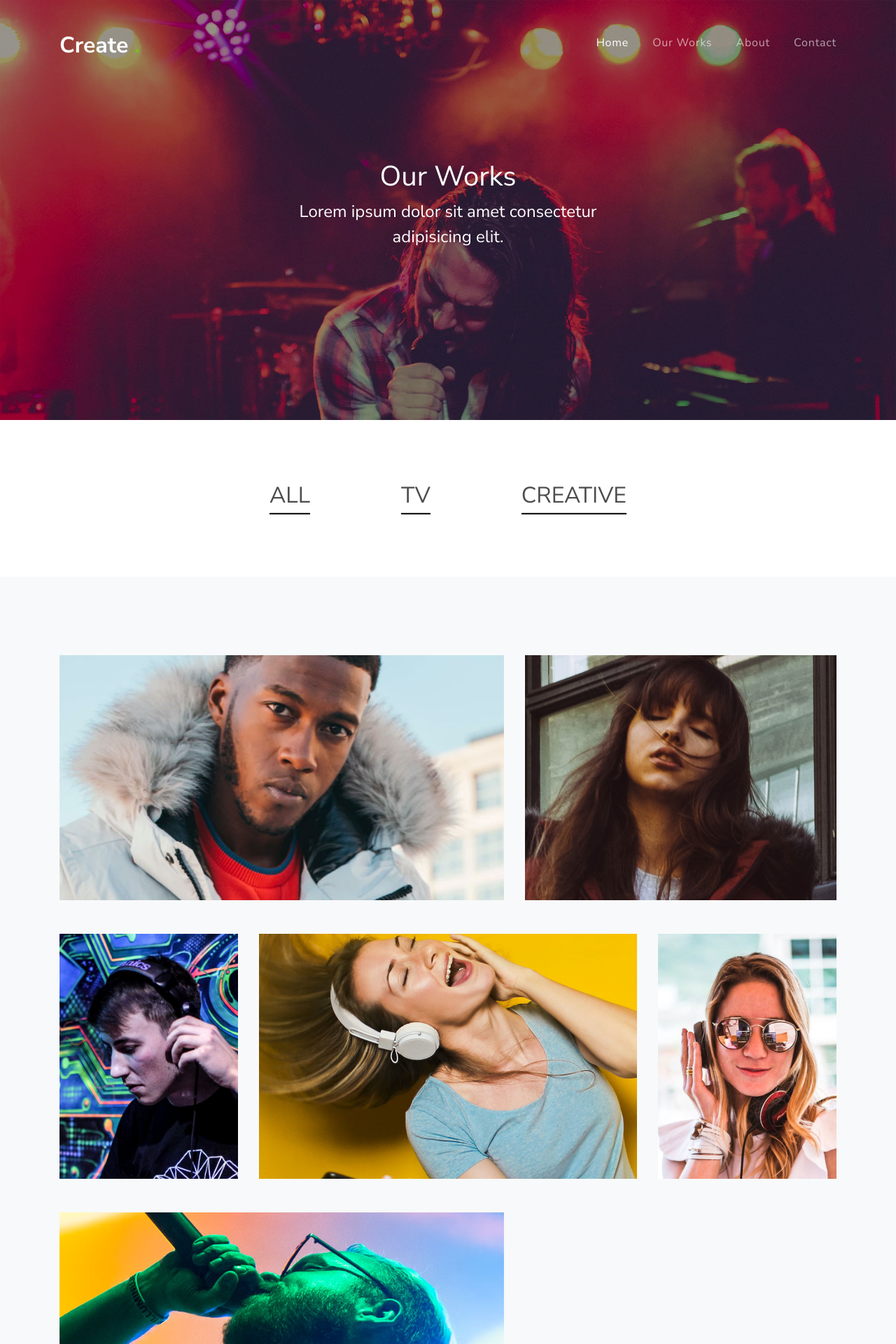
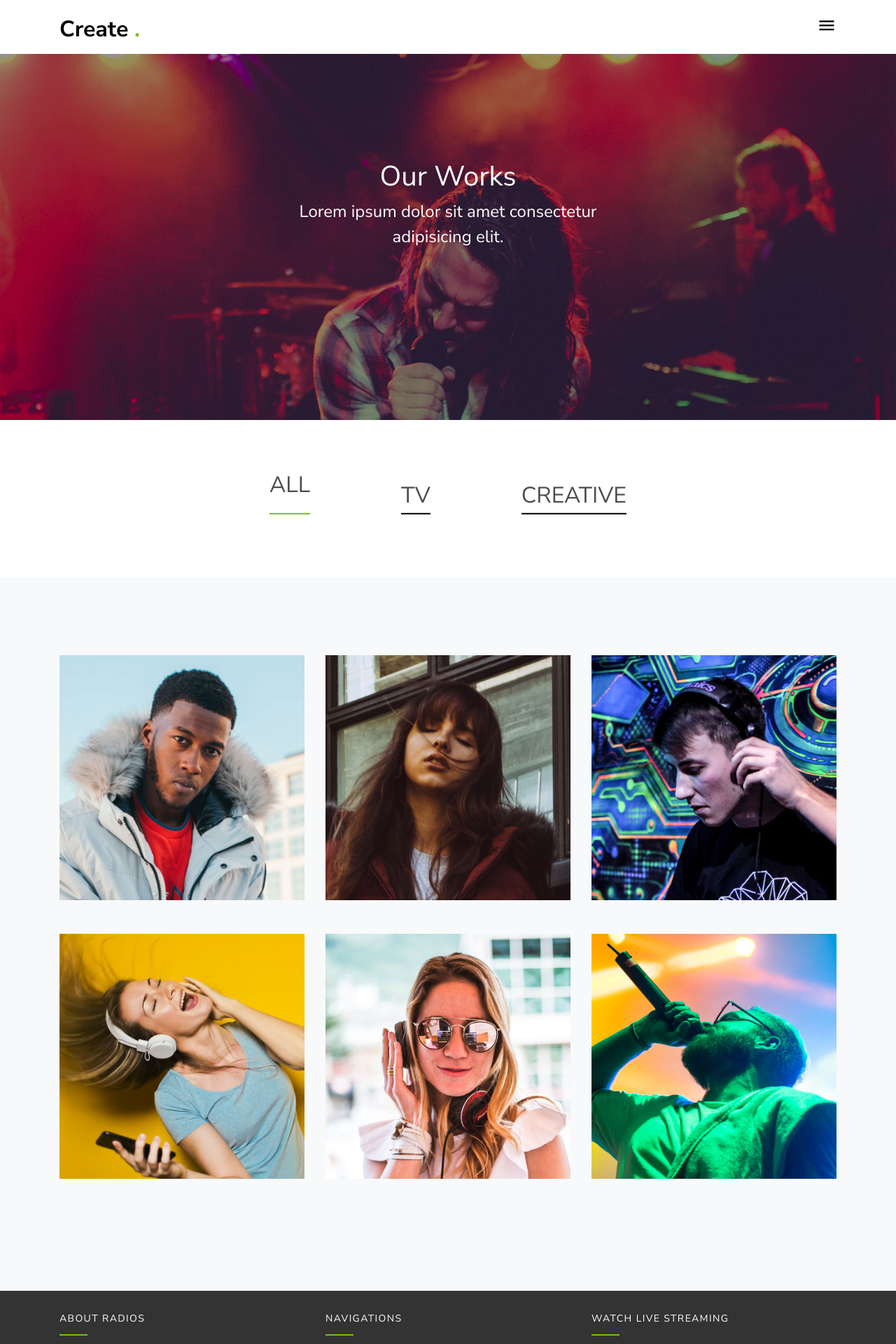
Before and after one commit to nss-agency/Grafo, a Django app: page /works/ in a window 1280 px wide. Shown: the top 1920 px of the page at 70% size. Run offline with Django 3.2, Linux system fonts and the light colour scheme; style sheets or scripts are compiled from the project's sources; some libraries are stand-ins or nearby versions; some web fonts are replaced.

Commit message:
isotope works

```diff
--- /dev/null
+++ b/static/scss/_works.scss
@@ -0,0 +1,8 @@
+.blank-work{
+	height: 350px;
+	.blank{
+		background: $black;
+		height: 100%;
+		width: 100%;
+	}
+}
--- a/static/scss/style.scss
+++ b/static/scss/style.scss
@@ -8,3 +8,4 @@
 @import "site-navbar";
 /* Blocks */
 @import "site-blocks";
+@import "works";
--- a/templates/includes/head_links.html
+++ b/templates/includes/head_links.html
@@ -1,6 +1,7 @@
 {% load static %}
 {% get_static_prefix as static %}
-<link rel="stylesheet" href="https://fonts.googleapis.com/css?family=Nunito+Sans:200,300,400,700,900|Roboto+Mono:300,400,500">
+<link rel="stylesheet"
+      href="https://fonts.googleapis.com/css?family=Nunito+Sans:200,300,400,700,900|Roboto+Mono:300,400,500">
 <link rel="stylesheet" href="{{ static }}fonts/icomoon/icomoon.css">
 
 <link rel="stylesheet" href="{{ static }}css/bootstrap.min.css">
--- a/templates/includes/index_navbar.html
+++ b/templates/includes/index_navbar.html
@@ -1,6 +1,6 @@
 <div class="site-wrap">
     <div class="site-navbar bg-white" data-aos="fade-up" data-aos-anchor="#nav-anchor"
-         data-aos-anchor-placement="bottom-bottom"
+         data-aos-anchor-placement="top-top"
          data-aos-delay="20">
         <div class="container py-1">
             <div class="row align-items-center">
--- a/templates/works.html
+++ b/templates/works.html
@@ -9,7 +9,7 @@
     {% include 'includes/head_links.html' %}
 </head>
 <body>
-{% include 'includes/navbar.html' %}
+{% include 'includes/index_navbar.html' %}
 <div class="site-blocks-cover inner-page-cover overlay"
      style="background-image: url('{{ static }}images/hero_bg_2.jpg');"
      data-aos="fade" data-stellar-background-ratio="0.5" data-aos="fade">
@@ -24,20 +24,38 @@
     </div>
 </div>
 
-<div class="site-section position-relative">
+<div id="nav-anchor" class="site-section position-relative">
     <div class="works-filter-block">
-        <input type="radio" id="radio-filter-all" name="radio-filter">
-        <label class="radio-filter-label" for="radio-filter-all">ALL</label>
+        <input checked type="radio" id="radio-filter-all" name="radio-filter">
+        <label onclick="isoFilter(`:not([data-iso-all='ignore'])`)" class="radio-filter-label"
+               for="radio-filter-all">ALL</label>
         <input type="radio" id="radio-filter-tv" name="radio-filter">
-        <label class="radio-filter-label" for="radio-filter-tv">TV</label>
+        <label onclick="isoFilter(`[data-iso-type='tv']`)" class="radio-filter-label" for="radio-filter-tv">TV</label>
         <input type="radio" id="radio-filter-creative" name="radio-filter">
-        <label class="radio-filter-label" for="radio-filter-creative">CREATIVE</label>
+        <label onclick="isoFilter(`[data-iso-type='com']`)" class="radio-filter-label" for="radio-filter-creative">CREATIVE</label>
     </div>
 </div>
 <div class="site-section bg-light">
     <div class="container">
-        <div class="row">
-            <div class="col-md-6 col-lg-7 mb-5 mb-lg-5">
+        <div class="row iso-container">
+
+            <div data-iso-type="tv" data-iso-all="ignore" class="iso-item blank-work col-md-6 col-lg-4 mb-5 mb-lg-5">
+                <div class="blank">
+                    <div class="p-2 text">
+                        <p class="text-uppercase text-white h1">tv</p>
+                    </div>
+                </div>
+            </div>
+
+            <div data-iso-type="com" data-iso-all="ignore" class="iso-item blank-work col-md-6 col-lg-4 mb-5 mb-lg-5">
+                <div class="blank">
+                    <div class="p-2 text">
+                        <p class="text-uppercase text-white h1">creative</p>
+                    </div>
+                </div>
+            </div>
+
+            <div data-iso-type="tv" class="iso-item col-md-6 col-lg-4 mb-5 mb-lg-5">
                 <div class="team-member">
 
                     <img src="{{ static }}images/person_1.jpg" alt="Image" class="img-fluid">
@@ -58,7 +76,7 @@
                 </div>
             </div>
 
-            <div class="col-md-6 col-lg-5 mb-5 mb-lg-5">
+            <div data-iso-type="tv" class="iso-item col-md-6 col-lg-4 mb-5 mb-lg-5">
                 <div class="team-member">
 
                     <img src="{{ static }}images/person_2.jpg" alt="Image" class="img-fluid">
@@ -79,7 +97,7 @@
                 </div>
             </div>
 
-            <div class="col-md-6 col-lg-3 mb-5 mb-lg-5">
+            <div data-iso-type="com" class="iso-item col-md-6 col-lg-4 mb-5 mb-lg-5">
                 <div class="team-member">
 
                     <img src="{{ static }}images/person_3.jpg" alt="Image" class="img-fluid">
@@ -100,7 +118,7 @@
                 </div>
             </div>
 
-            <div class="col-md-6 col-lg-6 mb-5 mb-lg-5">
+            <div data-iso-type="tv" class="iso-item col-md-6 col-lg-4 mb-5 mb-lg-5">
                 <div class="team-member">
 
                     <img src="{{ static }}images/person_4.jpg" alt="Image" class="img-fluid">
@@ -121,7 +139,7 @@
                 </div>
             </div>
 
-            <div class="col-md-6 col-lg-3 mb-5 mb-lg-5">
+            <div data-iso-type="com" class="iso-item col-md-6 col-lg-4 mb-5 mb-lg-5">
                 <div class="team-member">
 
                     <img src="{{ static }}images/person_5.jpg" alt="Image" class="img-fluid">
@@ -142,7 +160,7 @@
                 </div>
             </div>
 
-            <div class="col-md-6 col-lg-7 mb-5 mb-lg-5">
+            <div data-iso-type="tv" class="iso-item col-md-6 col-lg-4 mb-5 mb-lg-5">
                 <div class="team-member">
 
                     <img src="{{ static }}images/person_6.jpg" alt="Image" class="img-fluid">
@@ -166,10 +184,22 @@
     </div>
 </div>
 
-
 {% include 'includes/footer.html' %}
 
 {% include 'includes/footer_links.html' %}
+<script src="https://unpkg.com/isotope-layout@3/dist/isotope.pkgd.js"></script>
+<script>
+    let $grid = $('.iso-container').isotope({
+        // options
+        itemSelector: '.iso-item',
+        layoutMode: 'fitRows'
+    });
 
+    $grid.isotope({filter: `:not([data-iso-all='ignore'])`});
+
+    function isoFilter(selector) {
+        $grid.isotope({filter: selector});
+    }
+</script>
 </body>
 </html>
```
Also changed, not shown: 1 other file. Lines whose indentation alone changed are shown as unchanged.
